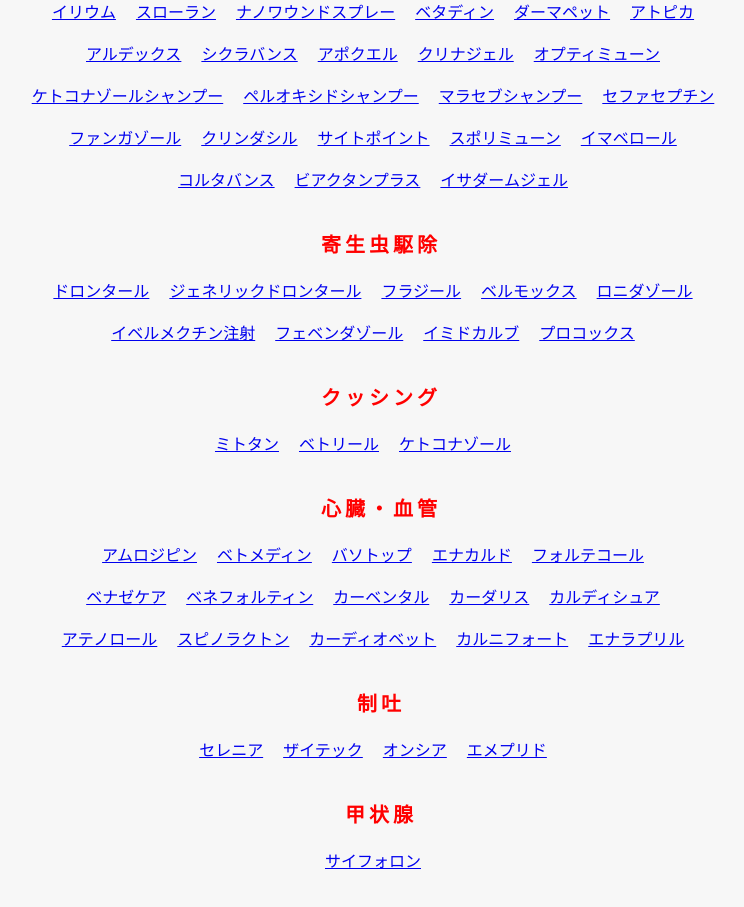
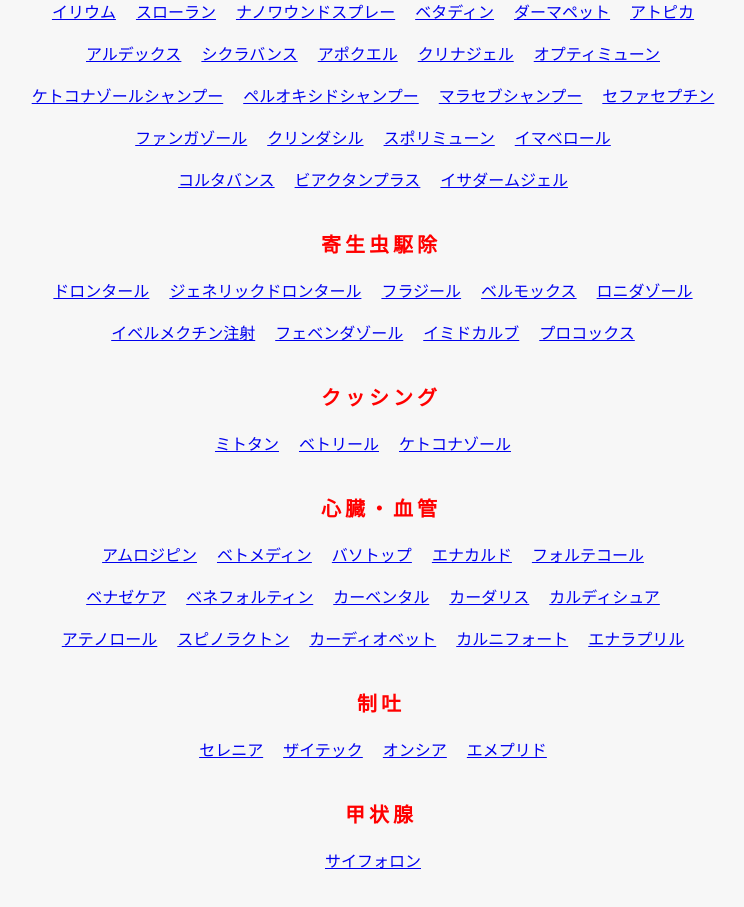
Before and after one commit to skypharmacy/dog, a plain HTML site: page index.html in a window 1280 px wide. Shown: the part 1160-2067 px from the top of the page, without its empty margins (259-1003 px from the left). Drawn offline with Linux system fonts and the light colour scheme.

Commit message:
Update index.html

```diff
--- a/index.html
+++ b/index.html
@@ -104,7 +104,6 @@
       <br><br>
       <a href="https://skypharmacy.github.io/fungazole/">ファンガゾール</a>&emsp;
       <a href="https://skypharmacy.github.io/clindacil/">クリンダシル</a>&emsp;
-      <a href="https://github.com/skypharmacy/cytopoint">サイトポイント</a>&emsp;
       <a href="https://skypharmacy.github.io/sporimyune/">スポリミューン</a>&emsp;
       <a href="https://skypharmacy.github.io/imaverol/">イマベロール</a>&emsp;
       <br><br>
```
